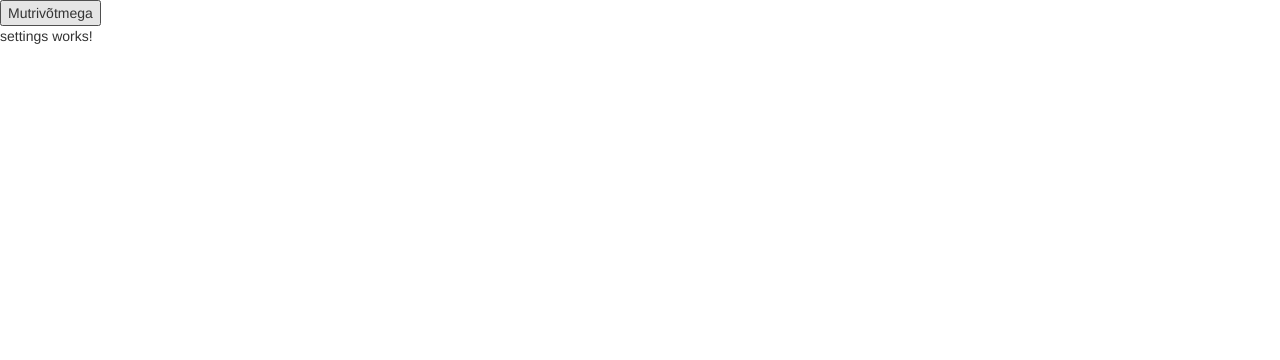
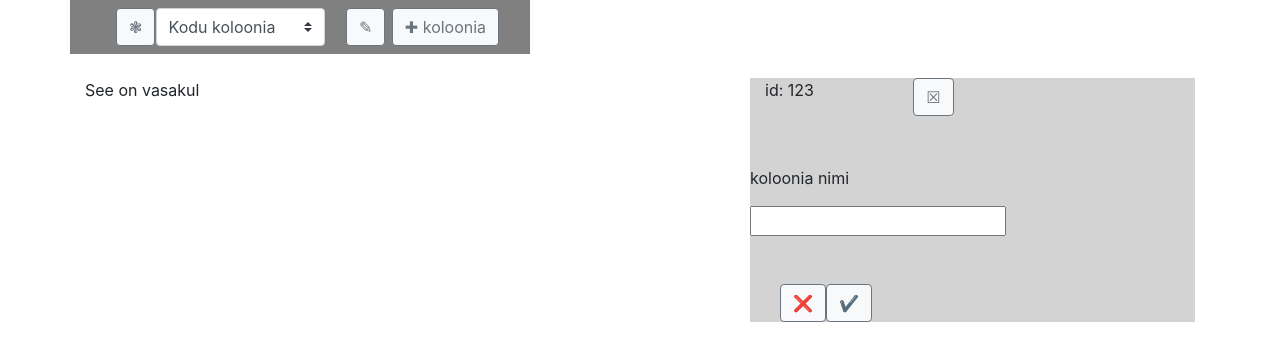
Before and after one commit to chlohk/SmartHive-UI, an Angular app: page / in a window 1280 px wide. Shown: the top 360 px of the page. Built offline with nearby package versions, Linux system fonts and the light colour scheme.

Commit message:
colonies, new-colony

```diff
--- a/package.json
+++ b/package.json
@@ -19,7 +19,7 @@
     "@angular/platform-browser": "~7.1.0",
     "@angular/platform-browser-dynamic": "~7.1.0",
     "@angular/router": "~7.1.0",
-    "bootstrap": "^3.4.1",
+    "bootstrap": "^4.3.1",
     "core-js": "^2.5.4",
     "rxjs": "~6.3.3",
     "tslib": "^1.9.0",
--- a/src/app/app.component.html
+++ b/src/app/app.component.html
@@ -1 +1 @@
-<button>Mutrivõtmega</button><app-settings></app-settings>
+<app-settings></app-settings>
--- a/src/app/settings/colonies/colonies.component.css
+++ b/src/app/settings/colonies/colonies.component.css
@@ -0,0 +1,3 @@
+body {
+  background-color: gray;
+}
--- a/src/app/settings/colonies/colonies.component.html
+++ b/src/app/settings/colonies/colonies.component.html
@@ -1,3 +1,21 @@
-<p>
-  colonies works!
-</p>
+<body>
+<nav class="navbar navbar-default">
+  <div class="container-fluid">
+    <div class="col-1">
+      <button type="button" class="btn btn-light btn-outline-secondary">❃</button>
+    </div>
+    <div class="col-6">
+      <select name="colonylist" class="custom-select" size="1">
+        <option value="home">Kodu koloonia</option>
+        <option value="forest">Metsakoloonia</option>
+      </select>
+    </div>
+    <div class="col-1.5">
+      <button type="button" class="btn btn-light btn-outline-secondary">✎</button>
+    </div>
+    <div class="col-3.5">
+      <button type="button" class="btn btn-light btn-outline-secondary">✚ koloonia</button>
+    </div>
+  </div>
+</nav>
+</body>
--- a/src/app/settings/colonies/edit-colony/edit-colony.component.css
+++ b/src/app/settings/colonies/edit-colony/edit-colony.component.css
@@ -0,0 +1,3 @@
+body {
+  background-color: lightgray !important;
+}
--- a/src/app/settings/colonies/edit-colony/edit-colony.component.html
+++ b/src/app/settings/colonies/edit-colony/edit-colony.component.html
@@ -1,3 +1,26 @@
-<p>
-  edit-colony works!
-</p>
+<body>
+<div class="container">
+  <div class="row">
+    <div class="4"></div>
+    <div class="col-4">
+      <p>id: 123</p>
+    </div>
+    <div class="col-2">
+      <button type="button" class="btn btn-light btn-outline-secondary">☒</button>
+    </div>
+  </div>
+</div>
+<br>
+<br>
+<p>koloonia nimi</p>
+<input>
+<br>
+<br>
+<br>
+<div class="container-fluid">
+  <div class="col-6">
+    <button type="button" class="btn btn-light btn-outline-secondary">❌</button>
+    <button type="button" class="btn btn-light btn-outline-secondary">✔</button>
+  </div>
+</div>
+</body>
--- a/src/app/settings/colonies/new-colony/new-colony.component.html
+++ b/src/app/settings/colonies/new-colony/new-colony.component.html
@@ -1,3 +1 @@
-<p>
-  new-colony works!
-</p>
+<p></p>
--- a/src/app/settings/hives/hives.component.html
+++ b/src/app/settings/hives/hives.component.html
@@ -1,3 +1,8 @@
-<p>
-  hives works!
-</p>
+<div class="container">
+  <div class="row">
+    <div class="4"></div>
+    <div class="col-2">
+      <button type="button" class="btn btn-light btn-outline-secondary">✚ taru</button>
+    </div>
+  </div>
+</div>
--- a/src/app/settings/settings.component.html
+++ b/src/app/settings/settings.component.html
@@ -1,3 +1,11 @@
-<p>
-  settings works!
-</p>
+
+<div class="container">
+  <div class="row">
+    <app-colonies></app-colonies>
+  </div>
+  <br>
+  <div class="row">
+    <div class="col-sm-7">See on vasakul</div>
+    <div class="col-sm-5"><app-edit-colony></app-edit-colony></div>
+  </div>
+</div>
```
Also changed, not shown: 1 other file (tests, documents, lock files or other folders).
